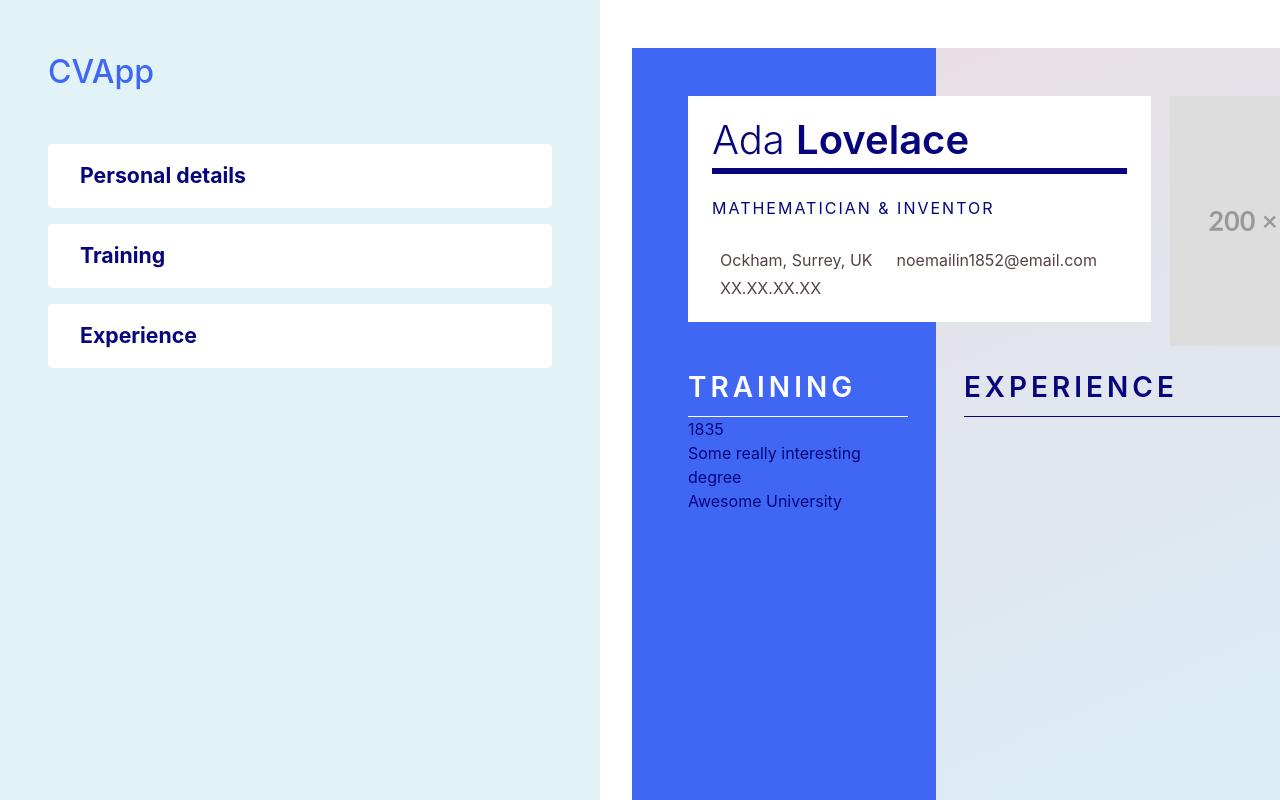
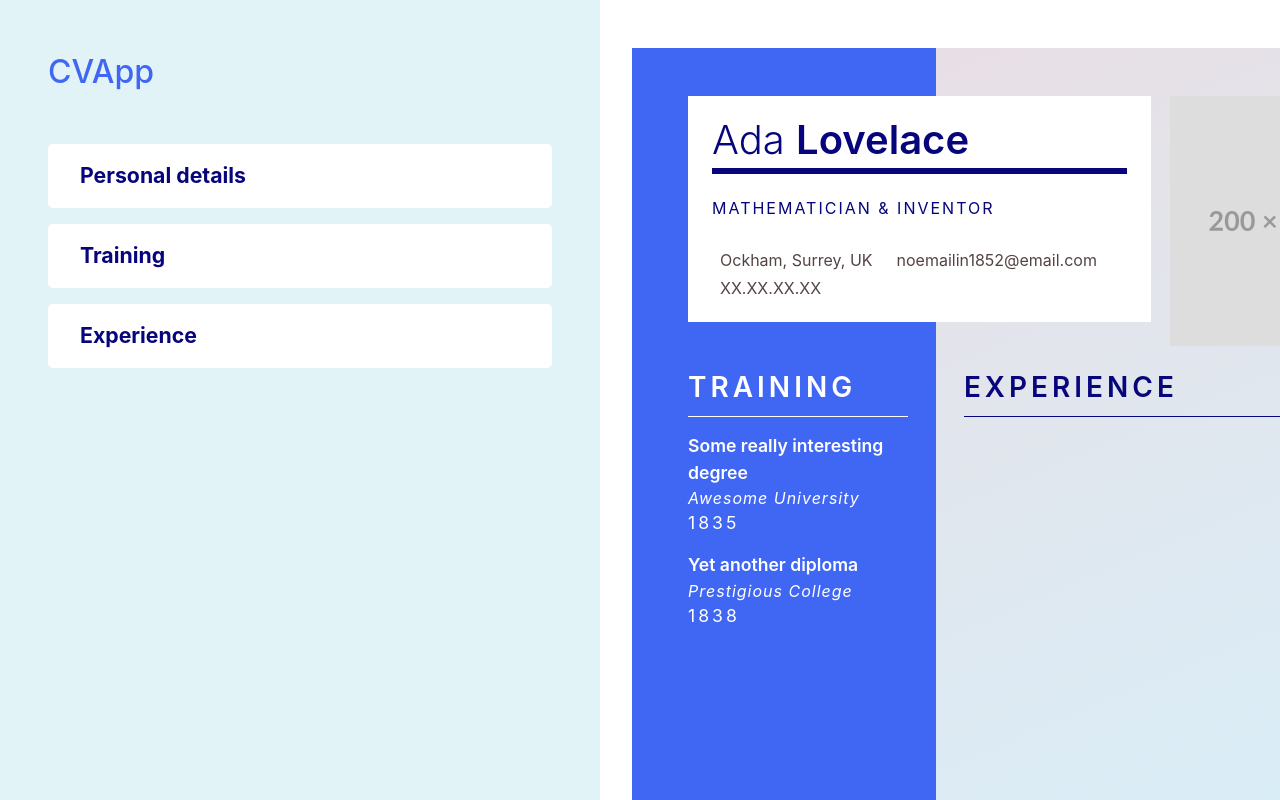
Before and after one commit to PurpleHold/cv-app, a React (Vite) app: page / in a window 1280 px wide. Shown: the top 800 px of the page. Built offline with nearby package versions, Linux system fonts and the light colour scheme; some icons are missing.

Commit message:
Implement dynamic list of trainings, Add option to create & delete trainings

```diff
--- a/src/App.css
+++ b/src/App.css
@@ -151,6 +151,7 @@ header {
 .cv-training .section-title {
   color: #fff;
   border-bottom: 1pt solid white;
+  margin-bottom: 1rem;
 }
 .cv-xp .section-title {
   color: var(--main-text-color);
@@ -219,6 +220,27 @@ header {
 .cv-train-container {
   grid-area: train-contents;
 }
+.train-entries {
+  display: grid;
+  gap: 1rem;
+  color: #fff;
+}
+.train-entries div p {
+  margin: 0;
+  padding: 0;
+}
+.train-entries .title {
+  font-weight: 600;
+  font-size: 1.1rem;
+}
+.train-entries .univ {
+  font-style: italic;
+  letter-spacing: 1px;
+}
+.train-entries .year {
+  letter-spacing: 3px;
+  font-size: 1.1rem;
+}
 .cv-xp-container {
   grid-area: xp-contents;
 }
--- a/src/App.jsx
+++ b/src/App.jsx
@@ -19,8 +19,8 @@ function App() {
   const [website, setWebsite] = useState('');
 
   const [training, setTraining] = useState({
-    0:{id:'ex1', title:'Some really interesting degree', univ:'Awesome University', year:'1835'},
-    1:{id:'ex2', title:'Yet another diploma', univ:'Prestigious College', year:'1838'},
+    0:{id:0, title:'Some really interesting degree', univ:'Awesome University', year:'1835'},
+    1:{id:1, title:'Yet another diploma', univ:'Prestigious College', year:'1838'},
   });
 
   return (
--- a/src/components/card.jsx
+++ b/src/components/card.jsx
@@ -1,11 +1,11 @@
 import { useState } from "react"
 
 
-function Card({title, content}) {
+function Card({title, content, sectionClass=''}) {
     const [isHidden, setIsHidden] = useState(true);
 
     return (
-        <div className="card">
+        <div className={`card ${sectionClass}`}>
             <div className="card-header">
                 <h2>{title}</h2>
                 <button
--- a/src/components/cv-training.jsx
+++ b/src/components/cv-training.jsx
@@ -1,14 +1,22 @@
 function CVTraining({training}) {
+    let trainingsArr = [];
+    for (let i = 0; i < Object.entries(training).length; i++) {
+        trainingsArr.push(
+            training[i] && (
+                <div key={training[i].id}>
+                    {training[i].title && (<p className="title">{training[i].title}</p>)}
+                    {training[i].univ && (<p className="univ">{training[i].univ}</p>)}
+                    {training[i].year && (<p className="year">{training[i].year}</p>)}
+                </div>
+            )
+        )
+    }
 
     return (
         <div className="cv-training">
             <div className="cv-train-container">
                 <p className="section-title">training</p>
-                {training[0].year}
-                <br />
-                {training[0].title}
-                <br />
-                {training[0].univ}
+                <div className="train-entries">{trainingsArr}</div>
             </div>
         </div>
     )
--- a/src/components/training-form.jsx
+++ b/src/components/training-form.jsx
@@ -1,6 +1,6 @@
 import { useState } from "react";
 
-function TrainingForm({id, training, setTraining}) {
+function TrainingForm({id, training, setTraining, create=false}) {
     const [hideStatus, setHideStatus] = useState(false);
     const handleHideStatus = (e) => {
         e.preventDefault();
@@ -33,24 +33,35 @@ function TrainingForm({id, training, setTraining}) {
             }
         })
     }
+    const handleDelete = (e, id) => {
+        e.preventDefault();
+        console.log(training)
+        setTraining({...training, [id]:null});
+        console.log(training)
+    }
 
     return (
-        <div className={`${!hideStatus ? 'on' : 'off'}`}>
+        <>
+            {training[id] && (
+            <div className={`train-form ${!hideStatus ? 'on' : 'off'}`}>
             <form action="">
-                <label>Year of graduation
-                <input type="text" placeholder={training[id].year} onChange={(e) => handleYearChange(e, id)}/>
-                </label>
                 <label>Title of diploma
-                <input type="text" placeholder={training[id].title} onChange={(e) => handleDiplomaChange(e, id)}/>
+                <input type="text" placeholder={create ? '' : training[id].title} onChange={(e) => handleDiplomaChange(e, id)}/>
                 </label>
                 <label>Training institute
-                <input type="text" placeholder={training[id].univ} onChange={(e) => handleUnivChange(e, id)}/>
+                <input type="text" placeholder={create ? '' : training[id].univ} onChange={(e) => handleUnivChange(e, id)}/>
                 </label>
+                <label>Year of graduation
+                <input type="text" placeholder={create ? '' : training[id].year} onChange={(e) => handleYearChange(e, id)}/>
+                </label>
+                <button onClick={(e) => handleDelete(e, id)}>Delete</button>
             </form>
             <button onClick={handleHideStatus}>
             {hideStatus ? 'Add' : 'X'}
             </button>
-        </div>
+        </div>)
+        }
+        </>
     )
 }
 
--- a/src/components/training.jsx
+++ b/src/components/training.jsx
@@ -5,11 +5,41 @@ function Training({
     training, setTraining
     }) {
 
+    let trainingsArr = [];
+    for (let i = 0; i < Object.entries(training).length; i++) {
+        trainingsArr.push(
+            training[i] && (
+                    <TrainingForm id={i} training={training} setTraining={setTraining} key={i}/>
+            )
+        )
+    }
+
+    let newId = Object.entries(training).length;
+
+    const handleFormCreation = () => {
+                let trainingsUpdate = { ...training, [newId]:
+                    {id: newId,
+                    title: 'Degree Name',
+                    univ: 'University Name',
+                    year: 'XXXX'}
+                }
+                setTraining(trainingsUpdate)
+
+    }
+
     return (
         <Card
         title='Training'
+        sectionClass={'training'}
         content={
-            <TrainingForm id={0} training={training} setTraining={setTraining}/>
+            <>
+            <div>
+                <div className="cv-train-container">
+                    {trainingsArr}
+                </div>
+            </div>
+                <button className="add" onClick={(e) => handleFormCreation(e)}>New</button>
+            </>
         }/>
     )
 }
```
